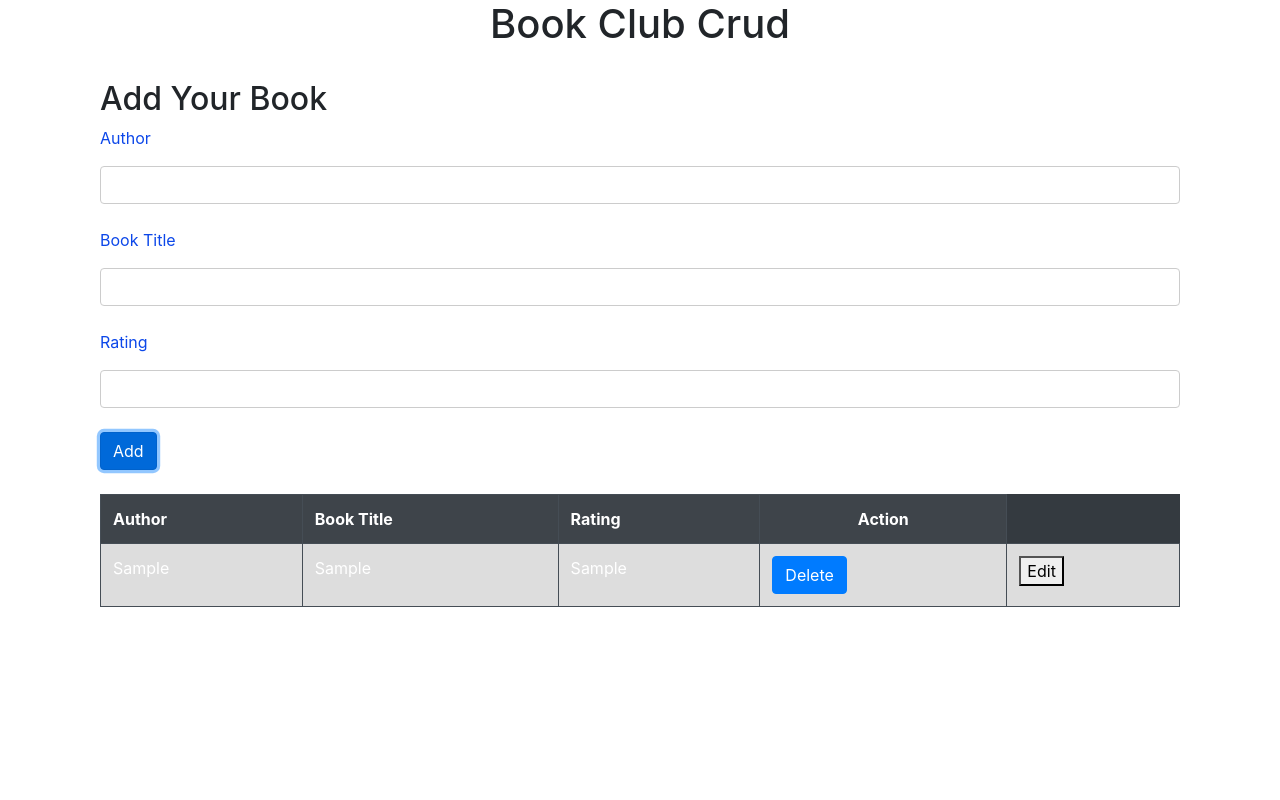
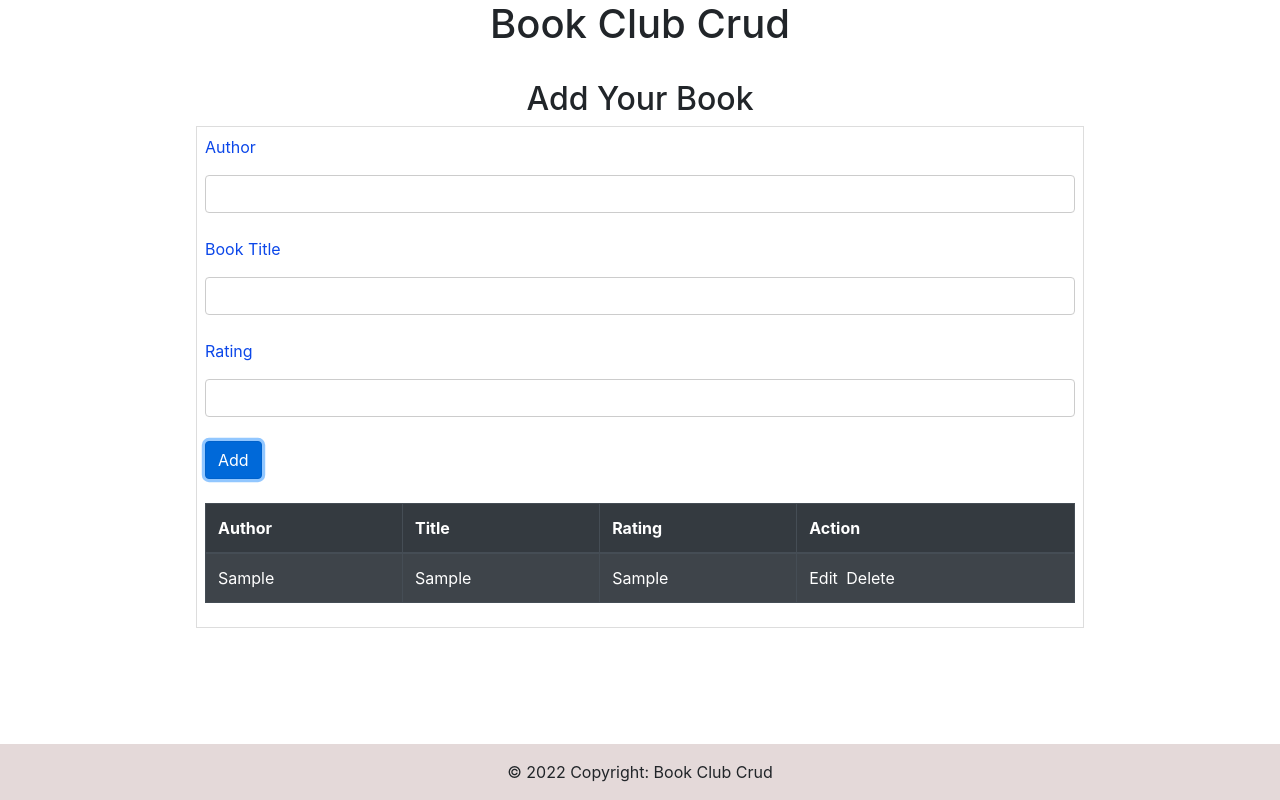
Before and after one commit to Jcodes17/book-club-app, a website: page index.html in a window 1280 px wide. Both pictures are taken after typing "Sample", "Sample", "Sample" into the empty fields and a click on the button "Add". Drawn offline with nearby package versions, Linux system fonts and the light colour scheme.

Commit message:
finished project, missing array for book data

```diff
--- a/index.html
+++ b/index.html
@@ -1,57 +1,102 @@
 <!DOCTYPE html>
 <html lang="en">
   <head>
-    <meta charset="UTF-8">
-    <meta http-equiv="X-UA-Compatible" content="IE=edge">
-    <meta name="viewport" content="width=device-width, initial-scale=1.0">
-    <link rel="stylesheet" href="./style.css">
-    <link rel="stylesheet" href="./node_modules/bootstrap/dist/css/bootstrap.css">
+    <meta charset="UTF-8" />
+    <meta http-equiv="X-UA-Compatible" content="IE=edge" />
+    <meta name="viewport" content="width=device-width, initial-scale=1.0" />
+    <link rel="stylesheet" href="./style.css" />
+    <link
+      rel="stylesheet"
+      href="./node_modules/bootstrap/dist/css/bootstrap.css"
+    />
     <title>Book Club Crud</title>
   </head>
   <body class="container">
-    <h1 class="text-center">Book Club Crud</h1> <br>
+    <h1 class="text-center">Book Club Crud</h1>
+    <br>
     <div class="container">
-        <div class="row">
-            <div class="col">
-                <h2>Add Your Book</h2>
+      <!-- <div class="row">
+        <div class="col"> -->
+          <h2 class="text-center">Add Your Book</h2>
+        <!-- </div> -->
       </div>
-        </div id = "form">
-          <div></div>
-            <div class="form-group" >
+      <table>
+        <tr>
+          <td>
+            <!-- html for the form of our crud operations -->
+            <form onsubmit="event.preventDefault(); onBookFormAdd();" autocomplete="off">
+              <!-- autocomplete off will prevent the browser from trying to predict what the user will type based on past entries -->
+              <!--event.preventDefault will stop the page from reloading and sending form data through the curie string/url parameter-->
+              <!-- this should only work when the user clicks on the formSubmit -->
+            <div class="form-group">
+                 <!-- author section -->
               <label for="formGroupExampleInput">Author</label>
-              <input type="text" class="form-control" id="Author" placeholder="Author">
+              <input
+                type="text"
+                class="form-control"
+                id="Author"
+                placeholder="Author"
+                required
+              />
             </div>
             <div class="form-group">
+                 <!-- title section -->
               <label for="formGroupExampleInput2">Book Title</label>
-              <input type="text" class="form-control" id="Title" placeholder="Book Title">
+              <input
+                type="text"
+                class="form-control"
+                id="Title"
+                placeholder="Book Title"
+              />
             </div>
             <div class="form-group">
+                 <!-- Rating section -->
               <label for="formGroupExampleInput2">Rating</label>
-              <input type="text" class="form-control" id="Rating" placeholder="Ratings">
+              <input
+                type="text"
+                class="form-control"
+                id="Rating"
+                placeholder="Ratings"
+              />
             </div>
-            <button class="btn btn-primary" id ="Add">Add</button>
+             <!-- add button -->
+            <button class="btn btn-primary" id="Add">Add</button>
 
-          <br>
-          <br>
+            <br />
+            <br />
 
-        <table class="table table-dark table-striped" id="books">
+           <!-- table to list our data -->
+           <table class="table table-striped table-dark" id="bookList">
+            <thead>
               <tr>
-            <th>Author</th>
-            <th>Book Title</th>
-            <th>Rating</th>
-            <th class="text-center">Action</th>
+                <th scope="col">Author</th>
+                <th scope="col">Title</th>
+                <th scope="col">Rating</th>
+                <th scope="col">Action</th>
+              </tr>
+            </thead>
+            <tbody>
+              <!-- leave this empty -->
+            </tbody>
+          </table>
+          </td>
         </tr>
       </table>
     </div>
-      </div>
-
-
-
-
 
     <script src="./node_modules/jquery/dist/jquery.js"></script>
     <script src="./node_modules/bootstrap/dist/js/bootstrap.js"></script>
     <script src="./script.js"></script>
-
   </body>
+  <footer class="text-center text-lg-start">
+    <!-- Copyright -->
+    <div
+      class="text-center p-3 fixed-bottom"
+      style="background-color: rgba(119, 67, 67, 0.2)"
+    >
+      © 2022 Copyright:
+      <p1>Book Club Crud</p1>
+    </div>
+    <!-- Copyright -->
+  </footer>
 </html>
--- a/script.js
+++ b/script.js
@@ -1,37 +1,128 @@
-let id = 0;
-const books = [];
-var Author = document.getElementById("Author").value || "none";
-var Title = document.getElementById("Title").value || 0;
-var Rating = document.getElementById("Rating").value || 0;
+
+// const books = [];
+var currentData = null;
+
+
+function onBookFormAdd(){
+  var bookData = readBookData();
+   // will pull this data from the readBookData function
+   if(currentData == null){
+       addBookData(bookData);
+   } else {
+       updateBookData(bookData);
+   resetBookData();
+   }
+}
+
 console.log("Testing");
 
-// function bookInfo() {
-//   const bookObject = document.getElementById("books").value;
-//   const description = document.getElementById("Author", "Title", "Rating");
-//   const book = {
-//     Author: Author,
-//     Title: Title,
-//     Rating: Rating,
+
+function readBookData(){
+  var bookData = [];
+  bookData["Author"] = document.getElementById("Author").value;
+  // push values for bookData
+  bookData["Title"] = document.getElementById("Title").value;
+  bookData["Rating"] = document.getElementById("Rating").value;
+  return bookData;
+}
+
+function resetBookData(){
+    // clear all input fields for better user experience
+  document.getElementById("Author").value = " ";
+  document.getElementById("Title").value = " ";
+  document.getElementById("Rating").value = " ";
+  selectedRow = null;
+}
+
+
+
+function addBookData(data) {
+    // document.getElementById("Add").addEventListener("click", () => {
+    var table = document.getElementById('bookList').getElementsByTagName('tbody')[0];
+      // inserting the new data into our empty table called booklist
+    var insertNewRow = table.insertRow(table.length);
+    cell1 = insertNewRow.insertCell(0);
+    // method to insert a cell into the current row
+    cell1.innerHTML = data.Author;
+    cell2 = insertNewRow.insertCell(1);
+    cell2.innerHTML = data.Title;
+    cell3 = insertNewRow.insertCell(2);
+    cell3.innerHTML = data.Rating;
+    cell4 = insertNewRow.insertCell(3);
+    cell4.innerHTML = `<a onClick="editBookData(this)">Edit</a>
+                    <a onClick="onDelete(this)">Delete</a>`;
+    resetBookData();
+}
+
+
+function editBookData(td){
+  currentData = td.parentElement.parentElement;
+  // return corresponding row element
+  confirm("Please make your edits.");
+  document.getElementById('Author').value = currentData.cells[0].innerHTML;
+  document.getElementById('Title').value = currentData.cells[1].innerHTML;
+  document.getElementById('Rating').value = currentData.cells[2].innerHTML;
+
+}
+
+function updateBookData(bookData){
+  currentData.cells[0].innerHTML = bookData.Author;
+  currentData.cells[1].innerHTML = bookData.Title;
+  currentData.cells[2].innerHTML = bookData.Rating;
+}
+
+function onDelete(td){
+  if (confirm('Are you sure you would like to delete this record?')){
+      row = td.parentElement.parentElement;
+      document.getElementById("bookList").deleteRow(row.rowIndex);
+      confirm("Book deleted");
+      resetBookData();
+  }
+}
+
+
+
+
+// let action = row.insertCell(3);
+//     action.appendChild(createDeleteButton(id++));
+
+
+// function createDeleteButton(id) {
+//   let btn = document.createElement("button");
+//   btn.className = "btn btn-primary";
+//   btn.id = id;
+//   btn.innerHTML = "Delete";
+//   btn.onclick = () => {
+//     console.log(`Deleting row with id: item-${id}`);
+//     let elementToDelete = document.getElementById(`item-${id}`);
+//     elementToDelete.parentNode.removeChild(elementToDelete);
 //   };
-//   console.log(bookObject);
+//   return btn;
 // }
 
-function addBook() {
-  document.getElementById("Add").addEventListener("click", () => {
-    let table = document.getElementById("books");
-    let row = table.insertRow(1);
-    row.setAttribute("id", `item-${id}`);
-    row.insertCell(0).innerHTML = document.getElementById("Author").value;
-    row.insertCell(1).innerHTML = document.getElementById("Title").value;
-    row.insertCell(2).innerHTML = document.getElementById("Rating").value;
-    row.insertCell(3).innerHTML = '<button type="button" onClick="editProduct(\''+ Author+'\', \''+Title+'\', \''+Rating+'\');"/>Edit</button>';
-    let action = row.insertCell(3);
-    action.appendChild(createDeleteButton(id++));
+
+
+// function editProduct(Author, Title, Rating){
+//     // var productID = document.getElementById("productID").value || "none";
+//     // var qty = document.getElementById("quantity").value || 0;
+
+//     document.getElementById("Author").value = Author;
+//     document.getElementById("Title").value = Title;
+//     document.getElementById("Rating").value = Rating;
+//  }
+
+// // row.setAttribute("id", `item-${id}`);
+    // row.insertCell(0).innerHTML = document.getElementById("Author").value;
+    // row.insertCell(1).innerHTML = document.getElementById("Title").value;
+    // row.insertCell(2).innerHTML = document.getElementById("Rating").value;
+    // row.insertCell(3).innerHTML = '<button type="button" onClick="editProduct(\''+ Author+'\', \''+Title+'\', \''+Rating+'\');"/>Edit</button>';
+    // let action = row.insertCell(3);
+    // action.appendChild(createDeleteButton(id++));
     // let update = row.insertCell(4);
     // action.appendChild(createUpdateButton(id++));
-    document.getElementById("Author").value = " ";
-    document.getElementById("Title").value = " ";
-    document.getElementById("Rating").value = " ";
+    // document.getElementById("Author").value = " ";
+    // document.getElementById("Title").value = " ";
+    // document.getElementById("Rating").value = " ";
     // const bookObject = document.getElementById('form').value;
     // const description = document.getElementById("Author", "Title", "Rating");
     // const book = {
@@ -39,34 +130,21 @@ function addBook() {
     //   Title: "Title",
     //   Rating: "Rating",
     // };
-  });
-}
-
-addBook();
-
-function createDeleteButton(id) {
-  let btn = document.createElement("button");
-  btn.className = "btn btn-primary";
-  btn.id = id;
-  btn.innerHTML = "Delete";
-  btn.onclick = () => {
-    console.log(`Deleting row with id: item-${id}`);
-    let elementToDelete = document.getElementById(`item-${id}`);
-    elementToDelete.parentNode.removeChild(elementToDelete);
-  };
-  return btn;
-}
 
 
 
-function editProduct(Author, Title, Rating){
-    // var productID = document.getElementById("productID").value || "none";
-    // var qty = document.getElementById("quantity").value || 0;
+// console.log(books);
 
-    document.getElementById("Author").value = Author;
-    document.getElementById("Title").value = Title;
-    document.getElementById("Rating").value = Rating;
- }
+// function editHtmlTbleSelectedRow() {
+//   var author = document.getElementById("Author").value,
+//     title = document.getElementById("Title").value,
+//     rating = document.getElementById("Rating").value;
+//   if (!checkEmptyInput()) {
+//     table.rows[rIndex].cells[0].innerHTML = Author;
+//     table.rows[rIndex].cells[1].innerHTML = Title;
+//     table.rows[rIndex].cells[2].innerHTML = Rating;
+//   }
+// }
 
 /* function createUpdateButton(id) {
   let updateBtn = document.createElement("updateBtn");
@@ -82,15 +160,19 @@ function editProduct(Author, Title, Rating){
   return updateBtn;
 } */
 
-console.log(books);
 
-function editHtmlTbleSelectedRow() {
-  var author = document.getElementById("Author").value,
-    title = document.getElementById("Title").value,
-    rating = document.getElementById("Rating").value;
-  if (!checkEmptyInput()) {
-    table.rows[rIndex].cells[0].innerHTML = Author;
-    table.rows[rIndex].cells[1].innerHTML = Title;
-    table.rows[rIndex].cells[2].innerHTML = Rating;
-  }
-}
+// function bookInfo() {
+//   const bookObject = document.getElementById("books").value;
+//   const description = document.getElementById("Author", "Title", "Rating");
+//   const book = {
+//     Author: Author,
+//     Title: Title,
+//     Rating: Rating,
+//   };
+//   console.log(bookObject);
+// }
+
+
+// var Author = document.getElementById("Author").value || "none";
+// var Title = document.getElementById("Title").value || 0;
+// var Rating = document.getElementById("Rating").value || 0;
```
Also changed, not shown: crud.html (+62 -19 lines), crud.js (+19 -12 lines). Lines whose indentation alone changed are shown as unchanged.
